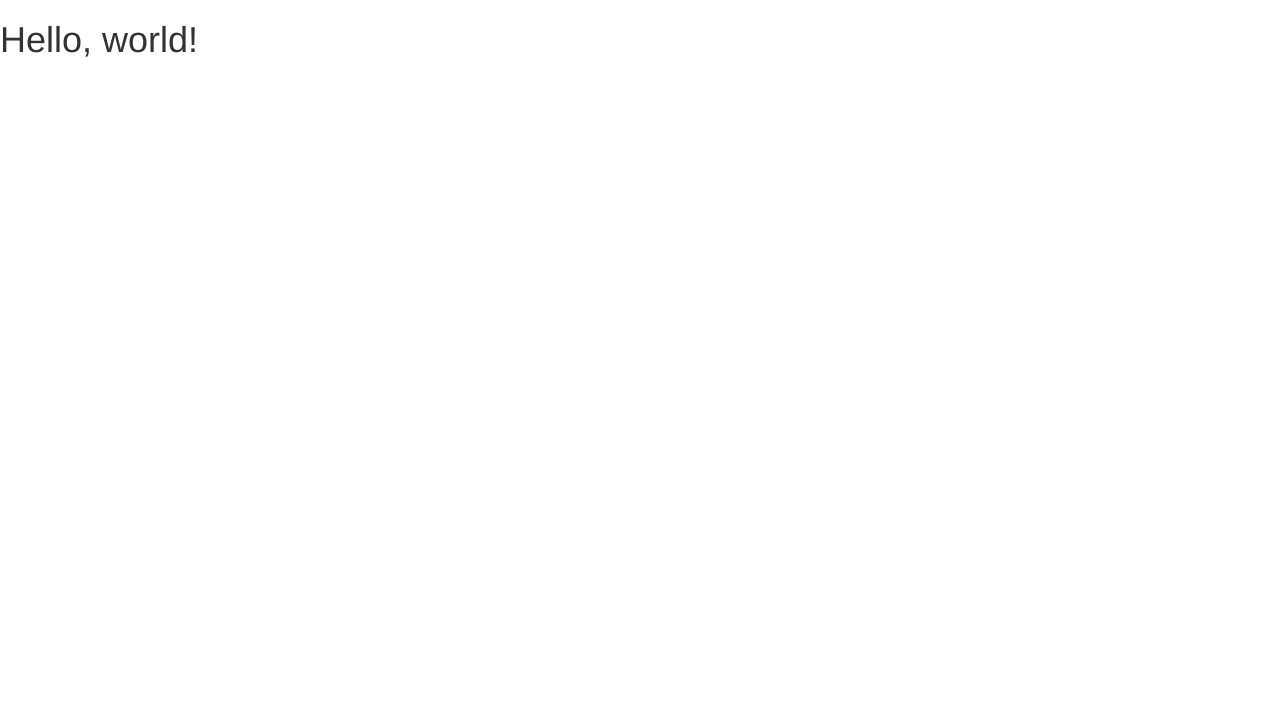
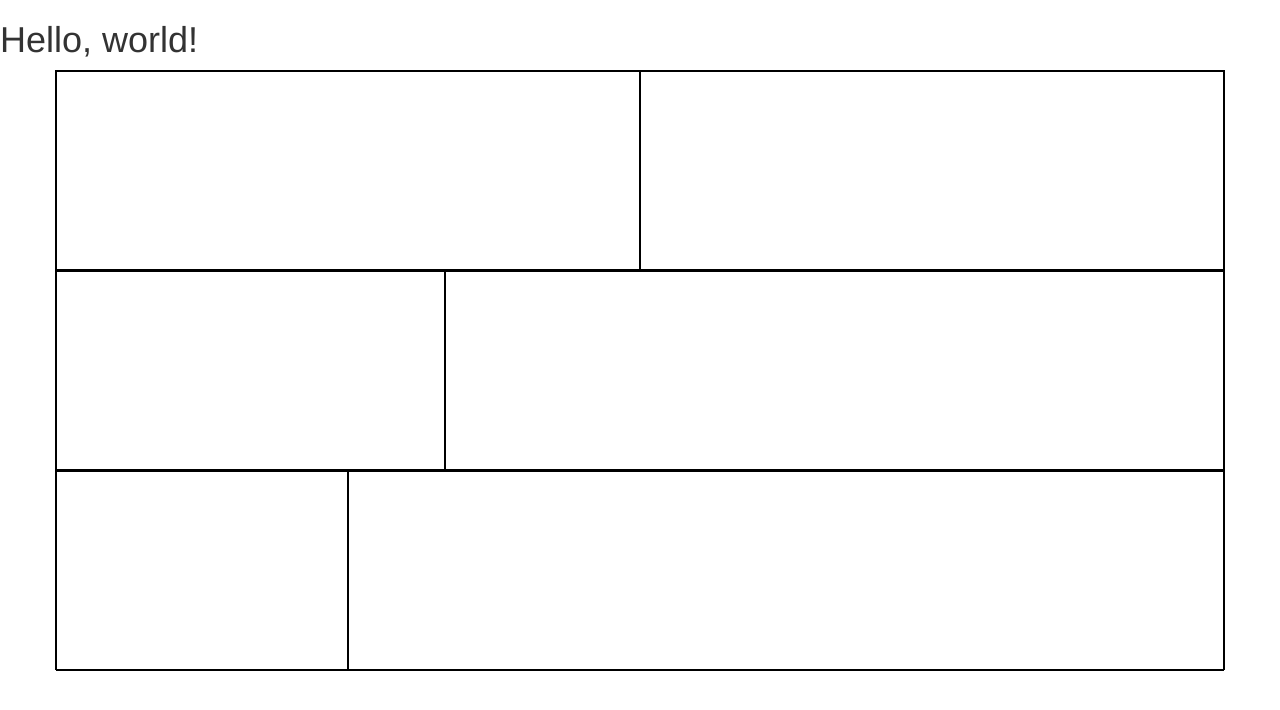
Before and after one commit to JessyRivard/Introduction-to-BootStrap-Practice, a plain HTML site: page index.html in a window 1280 px wide. Drawn offline with nearby package versions, Linux system fonts and the light colour scheme.

Commit message:
Grid Layout
Finished 12 column grid layout practice

```diff
--- a/index.html
+++ b/index.html
@@ -4,9 +4,39 @@
         <title>Basic Bootstrap Template</title>
         <link rel="stylesheet" href="https://maxcdn.bootstrapcdn.com/bootstrap/3.3.7/css/bootstrap.min.css" integrity="sha384-BVYiiSIFeK1dGmJRAkycuHAHRg32OmUcww7on3RYdg4Va+PmSTsz/K68vbdEjh4u"
             crossorigin="anonymous">
+        <link rel="stylesheet" href="style.css">
     </head>
     <body>
         <h1>Hello, world!</h1>
+        <div class="container">
+            <!--Row with two equal colums-->
+            <div class="row">
+                <div class="col-md-6">
+                    <!--Left Column-->
+                </div>
+                <div class="col-md-6">
+                    <!--Right Column-->
+                </div>
+            </div>
+            <!--Row with two columns divided in 1:2 ratio-->
+            <div class="row">
+                <div class="col-sm-4">
+                    <!--Left Column-->
+                </div>
+                <div class="col-sm-8">
+                    <!--Right Column-->
+                </div>
+            </div>
+            <!--Row with two columns divided in 1:3 ratio-->
+            <div class="row">
+                <div class="col-sm-3">
+                    <!--Left Column-->
+                </div>
+                <div class="col-sm-9">
+                    <!--Right Column-->
+                </div>
+            </div>
+        </div>
         <script src="https://ajax.googleapis.com/ajax/libs/jquery/3.2.1/jquery.min.js"></script>
         <script src="https://maxcdn.bootstrapcdn.com/bootstrap/3.3.7/js/bootstrap.min.js" integrity="sha384-Tc5IQib027qvyjSMfHjOMaLkfuWVxZxUPnCJA7l2mCWNIpG9mGCD8wGNIcPD7Txa" crossorigin="anonymous"></script>
     </body>
--- /dev/null
+++ b/style.css
@@ -0,0 +1,24 @@
+.row {
+    border: 1px solid black;
+    height: 200px;
+}
+.col-md-6 {
+    border: 1px solid black;
+    height: 200px;
+}
+.col-sm-4 {
+    border: 1px solid black;
+    height: 200px;
+}
+.col-sm-8 {
+    border: 1px solid black;
+    height: 200px;
+}
+.col-sm-3 {
+    border: 1px solid black;
+    height: 200px;
+}
+.col-sm-9 {
+    border: 1px solid black;
+    height: 200px;
+}
```
